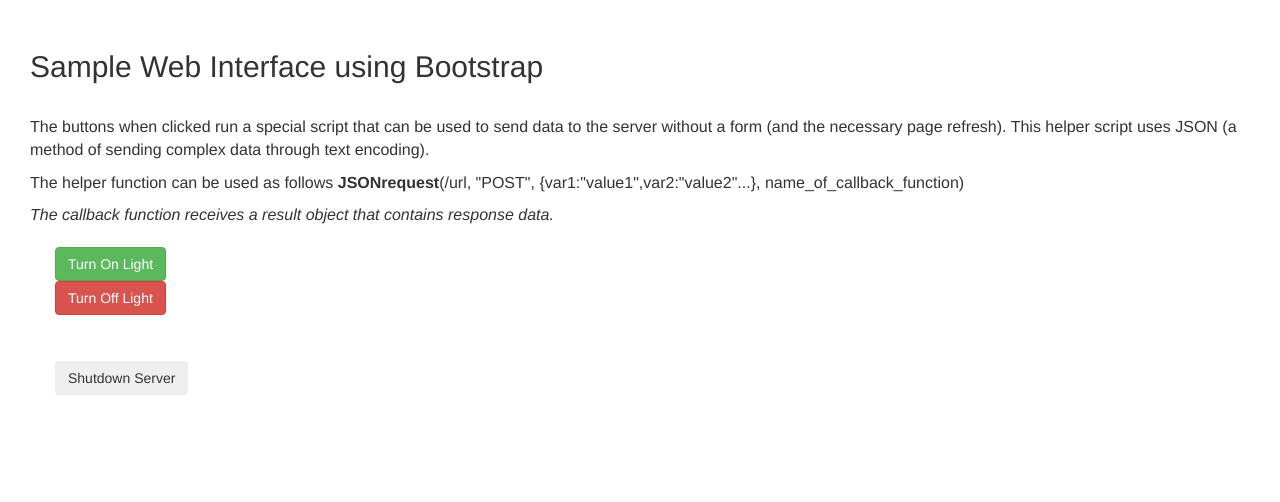
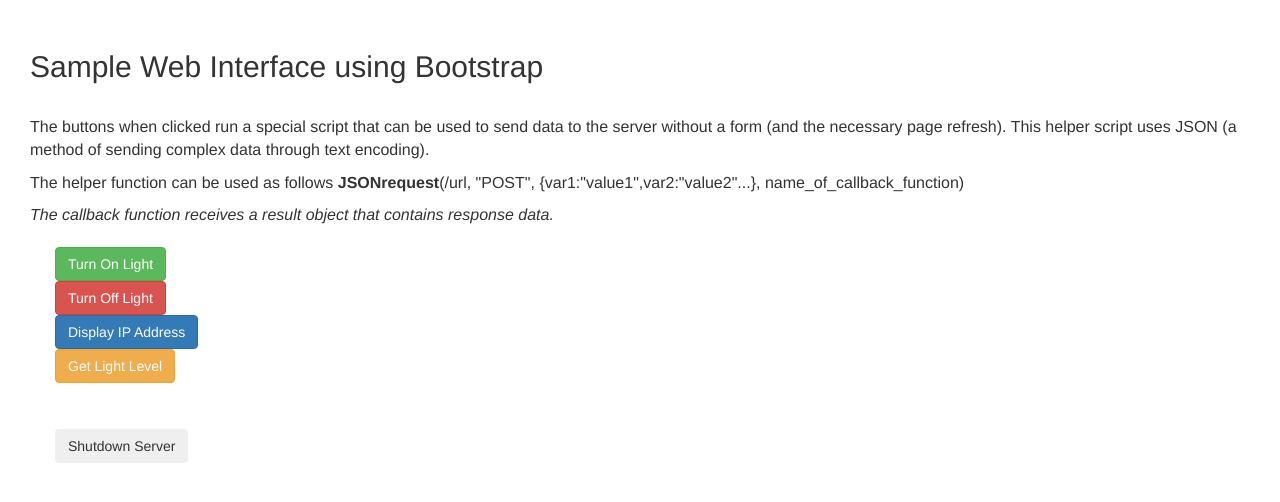
Before and after one commit to bradnielsen2981/grovepi-flask, a Flask app: page / in a window 1280 px wide. Shown: the top 502 px of the page. Run offline with Flask 2, Linux system fonts and the light colour scheme; some libraries are stand-ins or nearby versions.

Commit message:
added RGB Display

```diff
--- a/app.py
+++ b/app.py
@@ -1,6 +1,7 @@
 from flask import Flask, render_template, jsonify, request
 import logging #allow loggings
 import grove #imports the grove functionality that you define
+import ipaddress #imports the display on I2C-2
 
 #uses JSONIFY to encode data structures in Strings. AJAX can then change it back..
 
@@ -26,6 +27,21 @@
     grove.turn_off_led_digitalport(5)
     return jsonify({ "message":"stopping" })
 
+#start RGB display
+@app.route('/displayipaddress', methods=['GET','POST'])
+def displayipaddress():
+    ipaddress.run_ipaddress_RGB_display()
+    return jsonify({ "message":"running ipaddress display" })
+
+ #start RGB display
+@app.route('/getlightlevel', methods=['GET','POST'])
+def getlightlevel():
+    light = grove.read_light_sensor_analogueport(1)
+    lightreading = "Light level: " + str(light)
+    log.error(lightreading)
+    return jsonify({ "message":lightreading })
+
+
 #---------------------------------------------------------------
 #Shutdown the web server
 @app.route('/shutdown', methods=['GET','POST'])
--- a/templates/index.html
+++ b/templates/index.html
@@ -13,6 +13,12 @@
     <div class="row">
         <button type="button" class="btn btn-danger" onclick="JSONrequest('/stop','POST') ">Turn Off Light</button>
     </div>
+    <div class="row">
+        <button type="button" class="btn btn-primary" onclick="JSONrequest('/displayipaddress','POST') ">Display IP Address</button>
+    </div>
+    <div class="row">
+        <button type="button" class="btn btn-warning" onclick="JSONrequest('/getlightlevel','POST') ">Get Light Level</button>
+    </div>
     <br/><br/>
     <div class="row">
         <button type="button" class="btn btn-dark" onclick="JSONrequest('/shutdown','POST')">Shutdown Server</button>
```
Also changed, not shown: ipaddress.py (+7 -3 lines).
